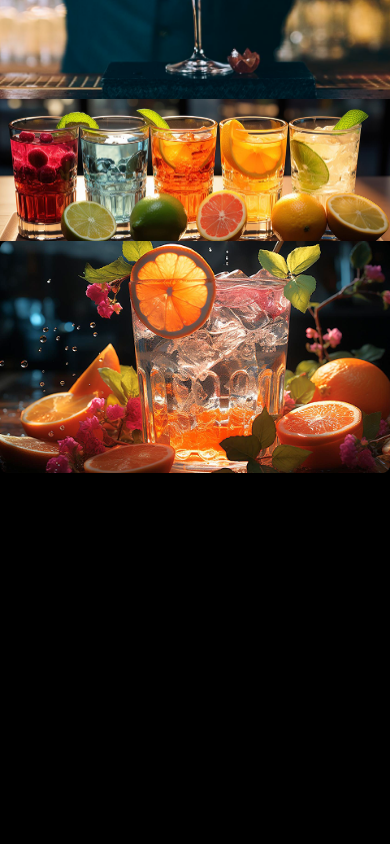
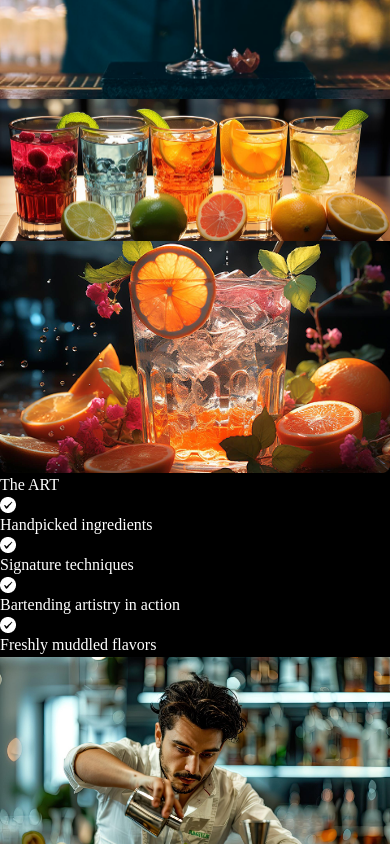
Before and after one commit to RifqaFatima/gsap, a React (Vite) app in the folder vite-project/: page / in a window 390 px wide. Shown: the part 4283-5127 px from the top of the page. Before the commit the page ends 4756 px from the top, so only its background shows below. Built offline with nearby package versions, Linux system fonts and the light colour scheme; a web font is replaced by a local one.

Commit message:
implement the art section

```diff
--- a/vite-project/src/App.jsx
+++ b/vite-project/src/App.jsx
@@ -4,6 +4,7 @@
 import Hero from './components/Hero.jsx';
 import Cocktails from './components/Cocktails.jsx';
 import About from './components/About.jsx';
+import Art from './components/Art.jsx';
 
 import { ScrollTrigger } from "gsap/ScrollTrigger";
 import { SplitText } from "gsap/SplitText";
@@ -17,6 +18,7 @@
       <Hero />
       <Cocktails />
       <About />
+      <Art />
     </main>
 
   )
--- /dev/null
+++ b/vite-project/src/components/Art.jsx
@@ -0,0 +1,78 @@
+import React from 'react'
+import {goodLists, featureLists} from '../../constants/index.js';
+
+import {ScrollTrigger} from 'gsap/ScrollTrigger';
+
+import gsap from 'gsap'
+import { useGSAP } from '@gsap/react';
+
+gsap.registerPlugin(ScrollTrigger);
+const Art = () => {
+  const isMobile = window.innerWidth <= 767;
+
+  useGSAP( () => {
+    const start = isMobile? 'top 20%':'top top';
+    const maskTimeline = gsap.timeline({
+      scrollTrigger: {
+        trigger: '#art',
+        start,
+        end: 'bottom center',
+        scrub: 1.5,
+        pin: true
+      }
+    })
+      maskTimeline
+        .to('.will-fade', {
+          opacity: 0, stagger: 0.2, ease:'power1.inOut', })
+        .to(".masked-img", {scale: 1.3, maskPosition: 'center', maskSize: '400%', duration: 1, ease: 'power1.inOut'})
+        .to('#masked-content', {opacity: 1, duration: 1, ease: 'power1.inOut'})
+  })
+  return (
+    <div id="art">
+      <div className="container mx-auto h-full pt-20" >
+        <h2 className="will-fade">The ART</h2>
+
+        <div className="content">
+          <ul className="space-y-4 will-fade">
+            {goodLists.map((feature, index) => (
+              <li key={index} className="flex items-center justify-start gap-2">
+                <img src="/images/check.png" alt="check" />
+                <p className="md:w-fit w-60">{feature}</p>
+              </li>
+
+            ))}
+          </ul>
+
+          <div className="cocktail-img" >
+            <img
+              src="/images/under-img.jpg"
+              alt="cocktail"
+              className="abs-center masked-img size-full object-contain"/>
+
+          </div>
+
+          <ul className="space-y-4 will-fade">
+            {featureLists.map((feature, index) => (
+              <li key={index} className="flex items-center gap-2">
+                <img src="/images/check.png" alt="check" />
+                <p>{feature}</p>
+              </li>
+
+            ))}
+          </ul>
+
+        </div>
+        <div className="masked-container">
+          <h2 className="will-fade">Sip-Worthy Perfection</h2>
+          <div id="masked-content">
+            <h3>Made with Craft, Poured with Passion</h3>
+            <p>This isn't just a drink. It's a carefully crafted moment made just for you.</p>
+          </div>
+        </div>
+
+      </div>
+    </div>
+  )
+}
+
+export default Art
```
